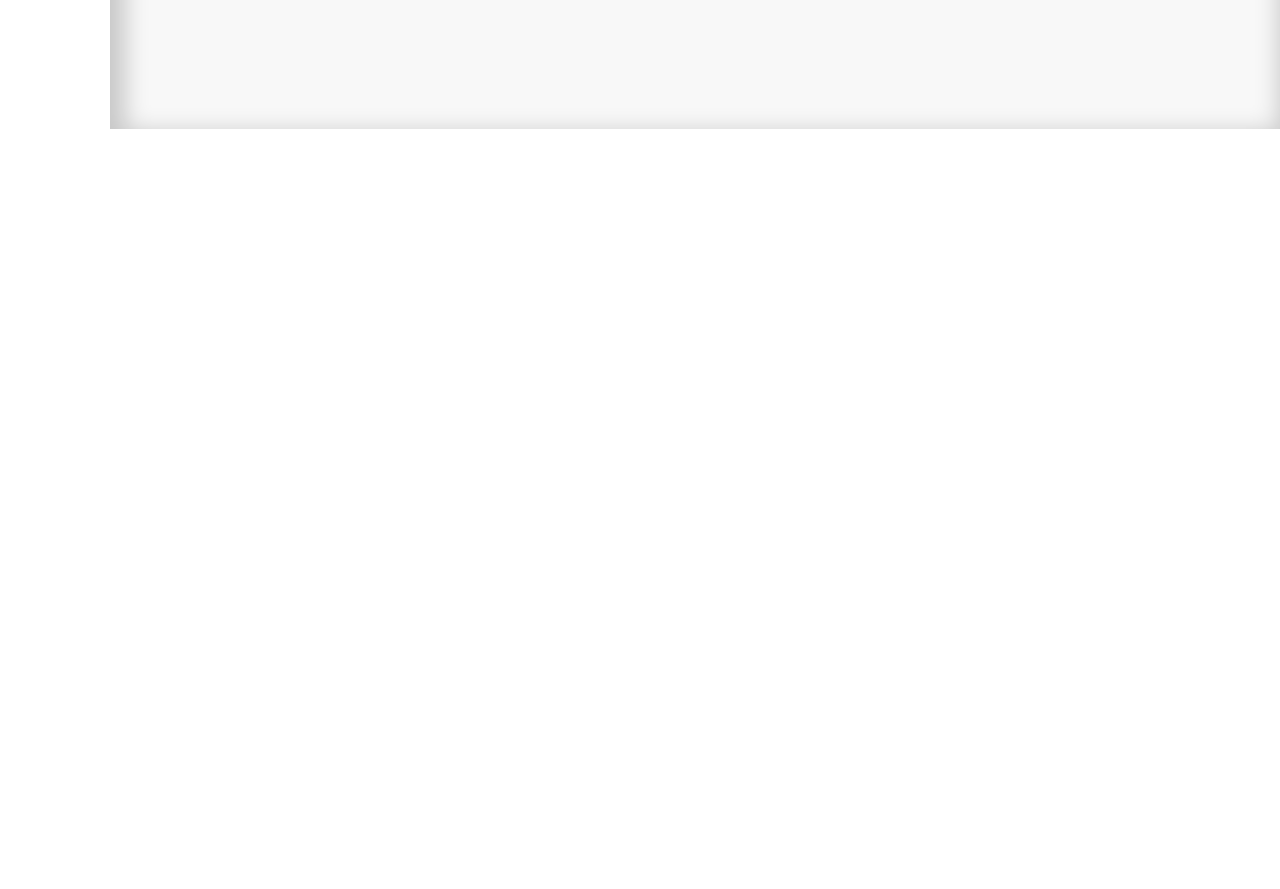
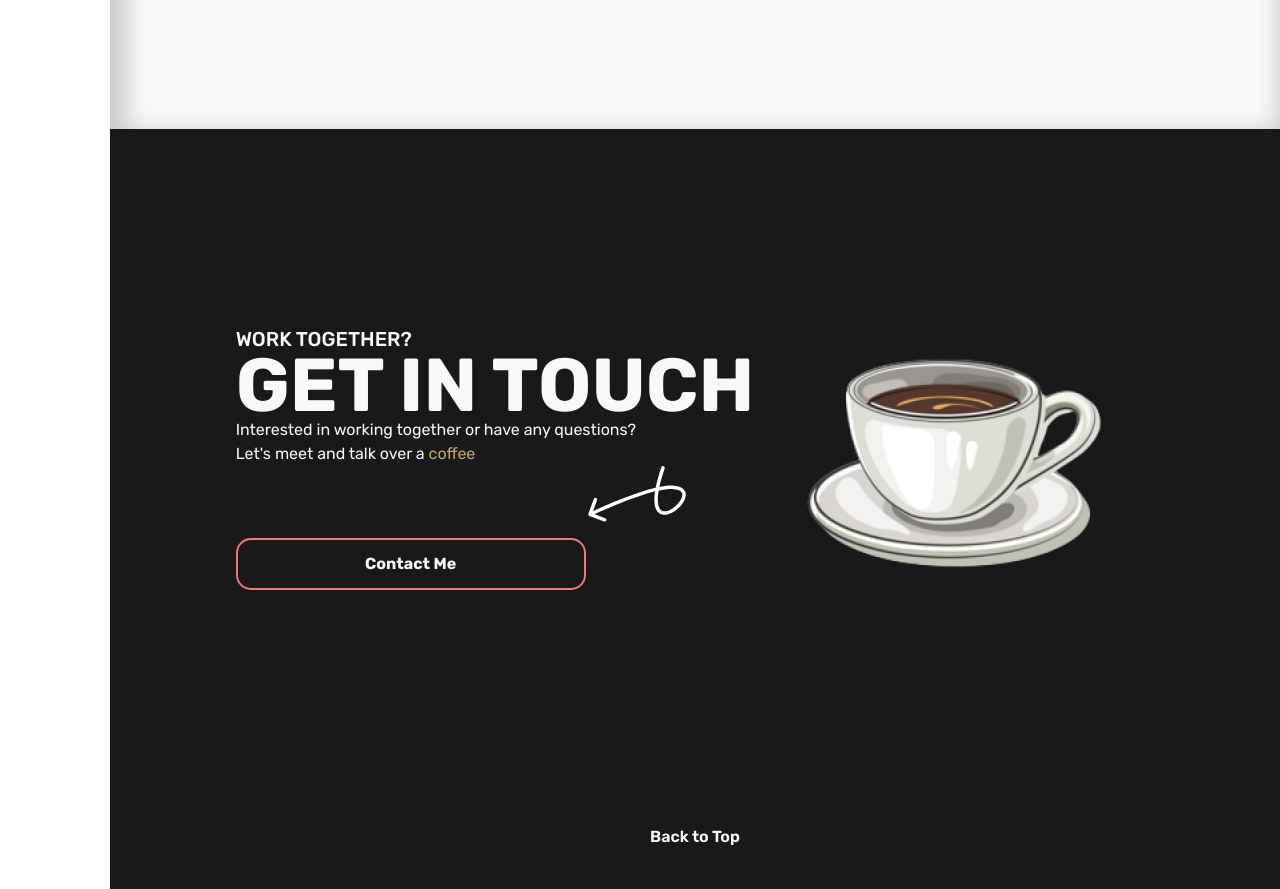
Before and after one commit to CarlLinusHedlund/CarlLinusHedlundDevs, a React (Vite) app: page / in a window 1280 px wide. Shown: the part 2960-3849 px from the top of the page. Before the commit the page ends 3089 px from the top, so only its background shows below. Built offline with nearby package versions, Linux system fonts and the light colour scheme.

Commit message:
adds html and styling for get in touch section. And shadow when hovering primary buttons

```diff
--- a/src/App.jsx
+++ b/src/App.jsx
@@ -13,7 +13,7 @@ import HomePage from './components/main/home/home';
 function App() {
   return (
     <BrowserRouter>
-      <div className="m-0 flex w-screen flex-col md:flex-row">
+      <div className="m-0 flex w-screen flex-col md:flex-row scroll-smooth ">
         <Header />
         <div id="main" className="md:fixedWidth flex h-full w-full flex-col">
           <Routes>
--- /dev/null
+++ b/src/components/main/home/getInTouch.jsx
@@ -0,0 +1,34 @@
+import React from "react";
+import { Link } from "react-router-dom";
+
+function GetInTouch (){
+  return (
+    <>
+      <div className="py-32 bg-primaryDark px-8 mx-auto max-w-5xl font-rubik flex flex-col-reverse items-center lg:justify-center lg:flex-row ">
+        <div className="flex flex-col text-primaryWhite gap-14">
+          <div className="relative w-fit whitespace-nowrap ">
+            <h3 className=" uppercase font-medium text-textXS xs:text-textBASE ">Work Together?</h3>
+            <h2 className=" uppercase font-bold text-[36px] leading-[3rem] xs:text-textXL sm:text-text2xl sm:leading-[4rem] ">GET IN TOUCH</h2>
+            <p className=" text-textXS sm:text-textSM ">Interested in working together or have any questions? <br /> Let's meet and talk over a <span className="text-[#C5A76E]">coffee</span></p>
+          </div>
+          <div className=" relative h-fit max-w-[450px] ">
+            <img className=" absolute -top-14 right-0 " src="../curlypointer.svg" alt="pointer" />
+            <Link to="/contact">
+              <button className=" lg:hover:hoverShadow  w-full btn flex items-center justify-center mt-4 min-w-[300px] max-w-[450px] md:max-w-[350px] lg:hover:scale-105 duration-300 font-bold ">
+                Contact Me
+              </button>
+            </Link>
+          </div>
+        </div>
+        <div>
+          <img src="../coffee.png" alt="coffee" />
+        </div>
+      </div>
+      <div className="flex flex-col items-center justify-center py-10 ">
+        <a className="text-primaryWhite font-rubik font-semibold lg:hover:scale-105 duration-500 " href="#home">Back to Top</a>
+      </div>
+    </>
+  )
+}
+
+export default GetInTouch;
--- a/src/components/main/home/herobanner.jsx
+++ b/src/components/main/home/herobanner.jsx
@@ -24,7 +24,7 @@ function HeroBanner() {
               <p className='block lg:hidden font-rubik font-semibold text-primaryWhite text-textBASE'>Welcome to my Website</p>
           </div>
           <div className="flex flex-col gap-4 max-w-[330px]  ">
-            <button className='w-full btn flex items-center justify-between lg:hover:scale-105 duration-300 ' >
+            <button className=' lg:hover:hoverShadow w-full btn flex items-center justify-between lg:hover:scale-105 duration-300 ' >
               <p className='text-primaryWhite font-semibold text-textSM' >Hire Me</p>
               <img src="./arrow.svg" alt="arrow" />
             </button>
--- a/src/components/main/home/home.jsx
+++ b/src/components/main/home/home.jsx
@@ -1,5 +1,6 @@
 import React from 'react';
 import AboutSection from './aboutSection';
+import GetInTouch from './getInTouch';
 import HeroBanner from './herobanner';
 import RecentProjects from './recentProjects';
 import SkillSlider from './skillSlider';
@@ -7,7 +8,7 @@ import SkillSlider from './skillSlider';
 function HomePage() {
   return (
     <>
-      <section className="w-full min-h-fit md:h-screen bg-primaryDark px-5 md:px-8 lg:px-12 flex justify-center relative">
+      <section id='home' className=" w-full min-h-fit md:h-screen bg-primaryDark px-5 md:px-8 lg:px-12 flex justify-center relative">
         <HeroBanner />
       </section>
       <section className="w-full min-h-fit bg-primaryWhite innerShadowContainer ">
@@ -19,7 +20,9 @@ function HomePage() {
       <section className=' w-full min-h-fit bg-primaryWhite innerShadowContainer '>
         <AboutSection />
       </section>
-
+      <section className=' bg-primaryDark w-full min-h-fit '>
+        <GetInTouch />
+      </section>
     </>
   );
 }
--- a/src/components/main/home/recentProjects.jsx
+++ b/src/components/main/home/recentProjects.jsx
@@ -22,7 +22,7 @@ function RecentProjects() {
             <h2 className=" uppercase leading-10 sm:leading-[3rem] font-bold text-[40px] sm:text-textXL lg:text-textXL ">Jobless.no</h2>
             <p className=" max-w-[450px] md:max-w-[350px] text-textXS ">Lorem ipsum dolor sit amet, consectetur adipiscing elit. Id turpis vestibulum amet, nulla ullamcorper diam amet tincidunt. Aliquam urna, dis elementum at mauris pulvinar bibendum.  </p>
             <Link to="/projects">
-              <button className='w-full btn flex items-center justify-between mt-4 max-w-[450px] md:max-w-[350px] lg:hover:scale-105 duration-300 ' >
+              <button className=' lg:hover:hoverShadow w-full btn flex items-center justify-between mt-4 max-w-[450px] md:max-w-[350px] lg:hover:scale-105 duration-300 ' >
                 <p className='text-primaryWhite font-semibold text-textSM' >Read More</p>
                 <img src="./arrow.svg" alt="arrow" />
               </button>
@@ -38,7 +38,7 @@ function RecentProjects() {
             <h2 className=" uppercase leading-10 sm:leading-[3rem] font-bold text-[40px] sm:text-textXL lg:text-textXL whitespace-nowrap ">SNOWY DAYS</h2>
             <p className=" max-w-[450px] md:max-w-[350px] text-textXS ">Lorem ipsum dolor sit amet, consectetur adipiscing elit. Id turpis vestibulum amet, nulla ullamcorper diam amet tincidunt. Aliquam urna, dis elementum at mauris pulvinar bibendum.  </p>
             <Link to="/projects">
-              <button className='w-full btn flex items-center justify-between mt-4 max-w-[450px] md:max-w-[350px] lg:hover:scale-105 duration-300 ' >
+              <button className=' lg:hover:hoverShadow w-full btn flex items-center justify-between mt-4 max-w-[450px] md:max-w-[350px] lg:hover:scale-105 duration-300 ' >
                 <p className='text-primaryWhite font-semibold text-textSM' >Read More</p>
                 <img src="./arrow.svg" alt="arrow" />
               </button>
--- a/src/index.css
+++ b/src/index.css
@@ -38,6 +38,10 @@ body::-webkit-scrollbar {
 
 
 @layer components {
+  .hoverShadow {
+    filter:  drop-shadow(0px 4px 29px rgba(241, 120, 116, 0.68)) drop-shadow(0px 0.500862px 3.63125px rgba(241, 120, 116, 0.34));
+  }
+
   .innerShadowContainer {
     box-shadow: inset 7px 11px 25px 8px rgba(0, 0, 0, 0.2);
   }
```
Also changed, not shown: public/coffee.png (added), public/curlypointer.svg (added).
